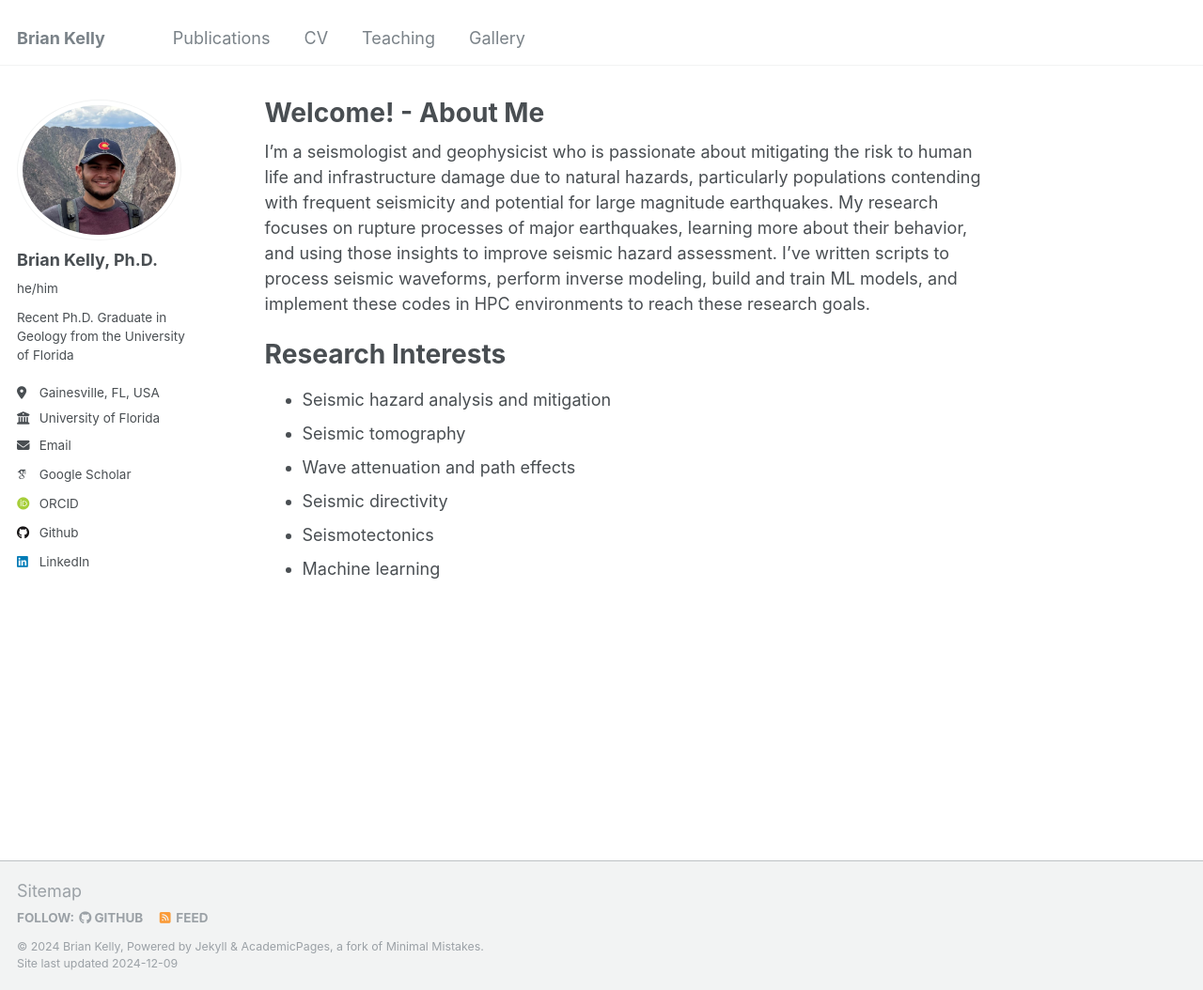
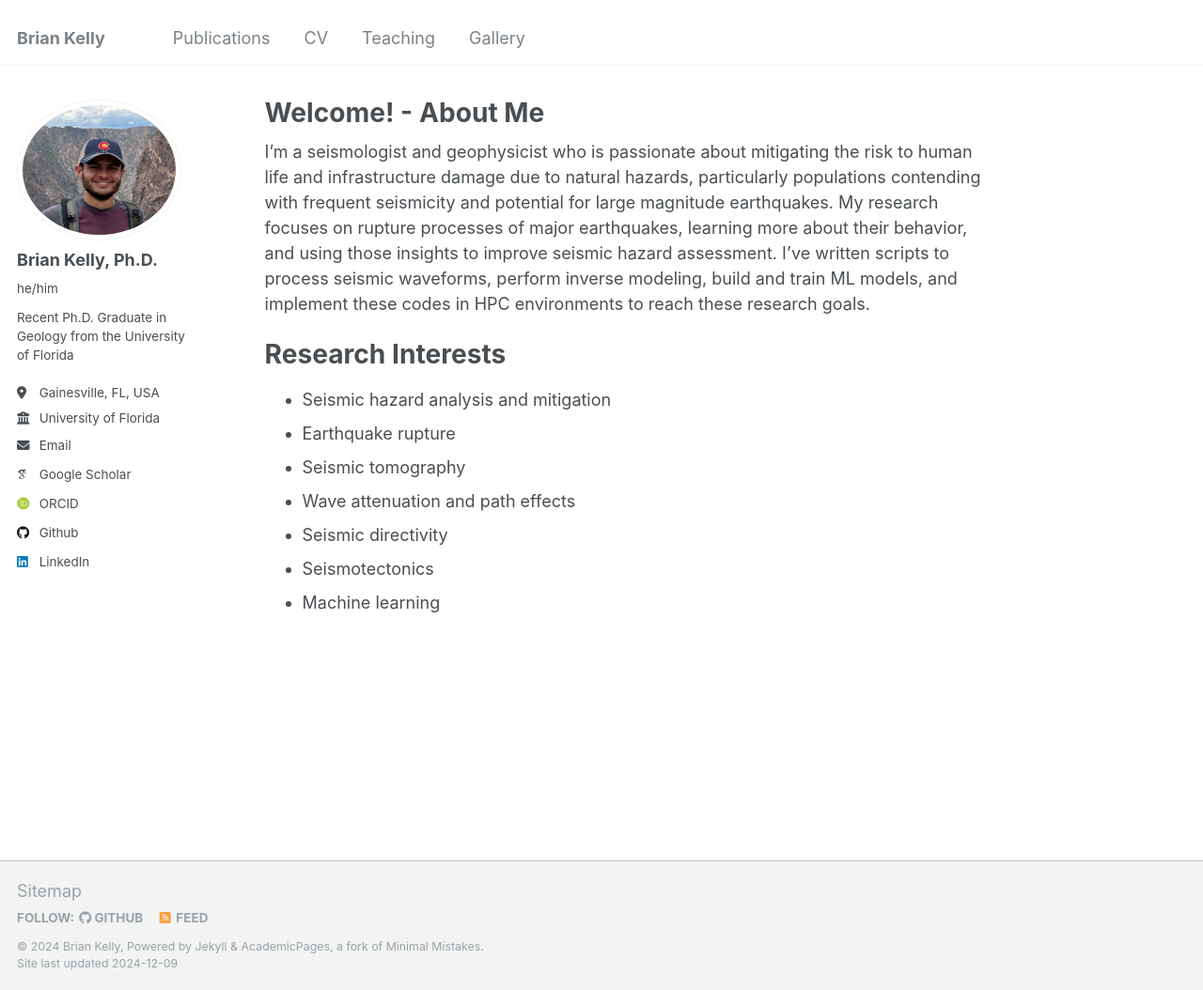
Before and after one commit to kellybp18/kellybp18.github.io, a Jekyll site: the page built from _pages/about.md, in a window 1280 px wide and 1054 px high. Shown: the whole window at 94% size. Built offline with Jekyll 4.4.1, drawn with Linux system fonts in a browser that asks for light colours; some web fonts are replaced.

Commit message:
Update about.md

```diff
--- a/_pages/about.md
+++ b/_pages/about.md
@@ -13,6 +13,7 @@ Research Interests
 ======
 
 - Seismic hazard analysis and mitigation
+- Earthquake rupture
 - Seismic tomography
 - Wave attenuation and path effects
 - Seismic directivity
```
